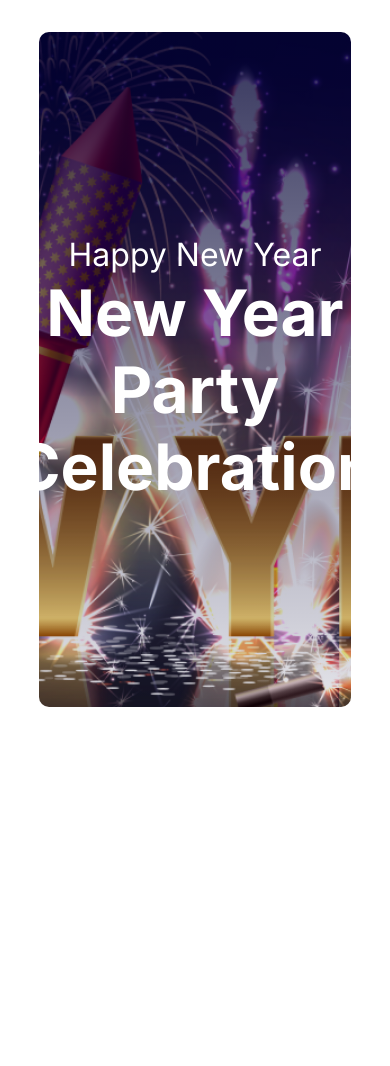
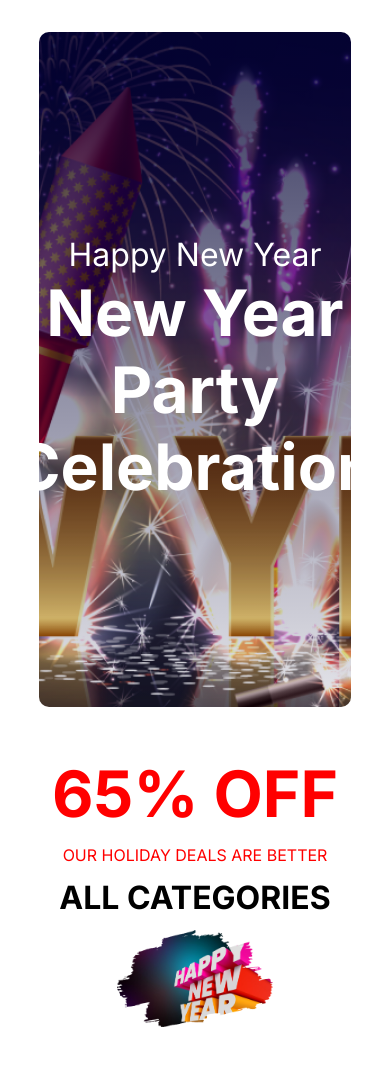
Before and after one commit to saadprof/PH_new-year-offer-resources, a plain HTML site: page index.html in a window 390 px wide. Before the commit the page ends 844 px from the top, so only its background shows below. Drawn offline with Linux system fonts and the light colour scheme.

Commit message:
Discount section added and all are normally responsive now

```diff
--- a/index.html
+++ b/index.html
@@ -20,7 +20,14 @@
                 Celebration
             </h1>
         </header>
-        <main id="main"></main>
+        <main id="main">
+            <section id="discount">
+                <h2 class="red">65% OFF</h2>
+                <p class="red">OUR HOLIDAY DEALS ARE BETTER</p>
+                <h3>ALL CATEGORIES</h3>
+                <img src="images/New Year Photo.png" alt="New Year Logo">
+            </section>
+        </main>
         <footer id="footer"></footer>
     </body>
 </html>
--- a/style.css
+++ b/style.css
@@ -32,3 +32,26 @@ body {
     font-size: 2rem;
     border-radius: 10px;
 }
+
+
+#main{
+    width: 80%;
+    margin: 2rem auto;
+}
+#main #discount{
+    margin: 3rem 0;
+    text-align: center;
+}
+#main #discount h2{
+    font-size: 4rem;
+}
+#main #discount p{
+    margin: .8rem 0;
+}
+#main #discount h3{
+    font-size: 2rem;
+}
+#main #discount img{
+    margin: .8rem 0;
+    max-width: 50%;
+}
```
